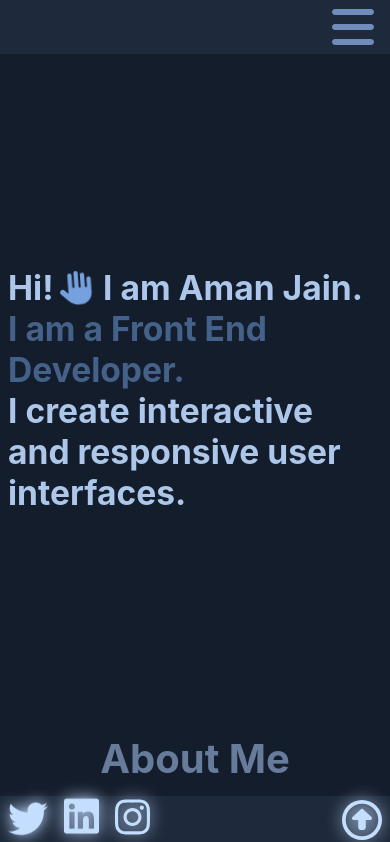
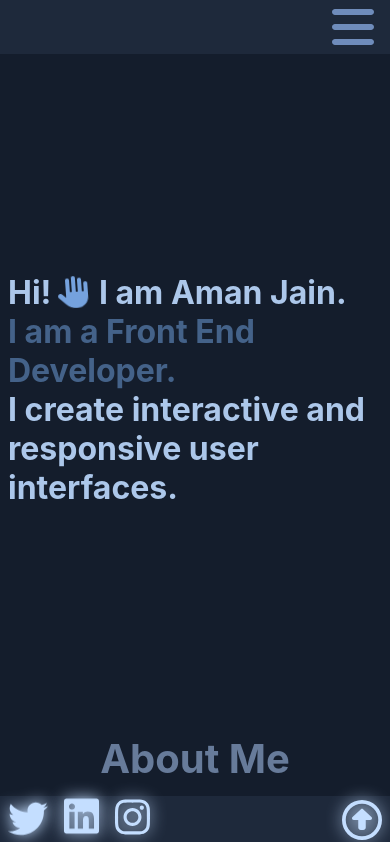
Before and after one commit to MrCyberlord/Portfolio, a React (Create React App) app: page / in a window 390 px wide. Shown: the top 842 px of the page. Built offline with nearby package versions, Linux system fonts and the light colour scheme.

Commit message:
mobile responsive revision four

```diff
--- a/src/components/AboutMe.module.css
+++ b/src/components/AboutMe.module.css
@@ -69,7 +69,7 @@
 
 @media only screen and (max-width: 600px) {
   .aboutMe {
-    min-height: 38rem;
+    min-height: 42rem;
    }
 
   .aboutMeHeading {
--- a/src/components/Contact.module.css
+++ b/src/components/Contact.module.css
@@ -69,7 +69,7 @@
 
     .contactSection {
         padding: 1rem 0; /* Reduced padding */
-        font-size: 1.9rem; /* Reduced font size */
+        font-size: 1.8rem; /* Reduced font size */
         margin: 1.4rem 0; /* Reduced margin */
         min-height: 42rem;
     }
@@ -78,7 +78,7 @@
         width: 80%;
         min-height: 18rem;
         padding: 0rem;
-        margin-top: 1rem;
+        margin-top: 1.5rem;
         font-size: 1.3rem;
     }
 
--- a/src/components/Header.module.css
+++ b/src/components/Header.module.css
@@ -79,7 +79,7 @@ header {
 }
 
   .lineContainer {
-    font-size: 2.1rem;
+    font-size: 2rem;
     padding: 0rem;
   }
 
@@ -89,7 +89,7 @@ header {
   }
 
   .text {
-    font-size: 2.1rem;
+    font-size: 2rem;
     margin-bottom:0;
   }
 }
```
